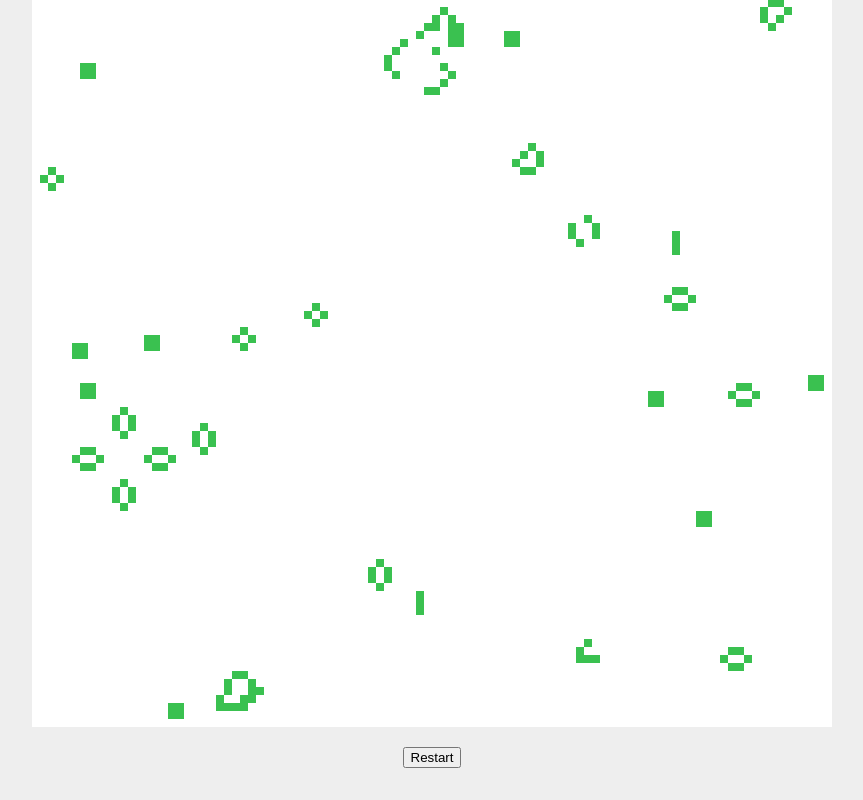
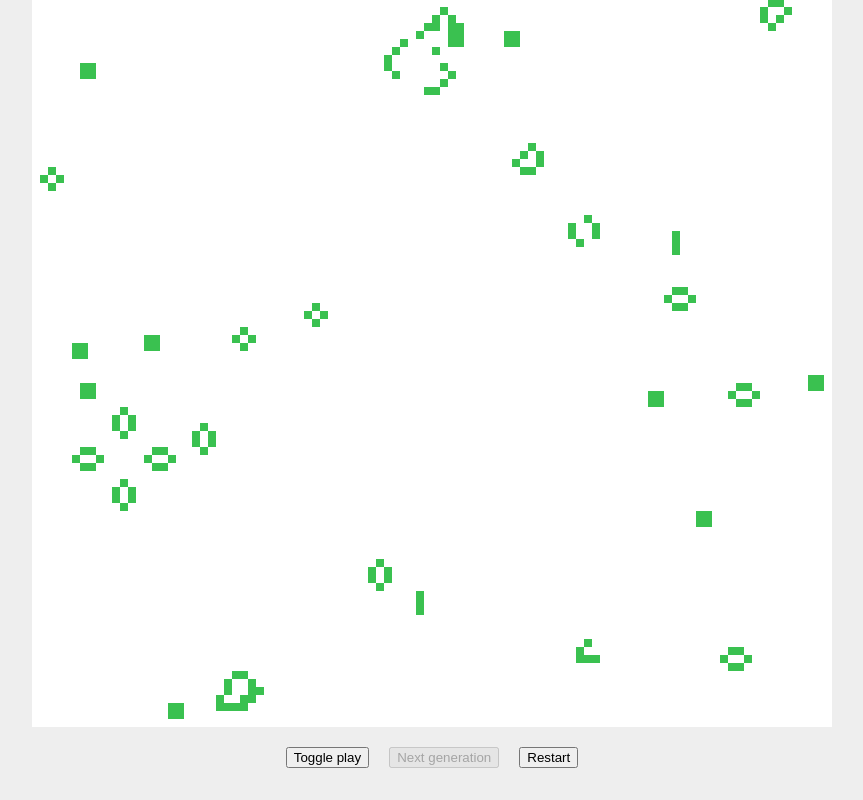
Before and after one commit to OutfitterySolutions/GameOfLife, a plain HTML site: page index.html in a window 1280 px wide. Both pictures are taken after a click on the button "Restart". Shown: the part 158-958 px from the top of the page, without its empty margins (208-1071 px from the left). Drawn offline with Linux system fonts and the light colour scheme.

Commit message:
Add new options: toggle play and next generation.

```diff
--- a/index.html
+++ b/index.html
@@ -16,20 +16,34 @@
 		<h1>Game of life</h1>
 		<canvas id="world"></canvas>
 		<div id="toolbar">
+			<button id="toggle_play">Toggle play</button>
+			<button id="next_generation" disabled>Next generation</button>
 			<button id="restart">Restart</button>
 		</div>
 
 		<script type="text/javascript">
-			var gameOfLife;
+			document.addEventListener('DOMContentLoaded', function() {
+				var togglePlayElement = document.getElementById('toggle_play'),
+					nextGenerationElement = document.getElementById('next_generation'),
+					restartElement = document.getElementById('restart');
 
-			document.addEventListener('DOMContentLoaded', function() {
-				gameOfLife = new GameOfLife();
+				var gameOfLife = new GameOfLife();
 
-				document
-					.getElementById('restart')
-					.addEventListener('click', function() {
-						gameOfLife.restart();
-					});
+				togglePlayElement.addEventListener('click', function() {
+					if (gameOfLife.togglePlay())
+						nextGenerationElement.setAttribute('disabled', 'disabled');
+					else
+						nextGenerationElement.removeAttribute('disabled');
+				});
+
+				nextGenerationElement.addEventListener('click', function() {
+					gameOfLife.nextGeneration();
+				});
+
+				restartElement.addEventListener('click', function() {
+					gameOfLife.restart();
+					nextGenerationElement.setAttribute('disabled', 'disabled');
+				});
 			});
 		</script>
 	</body>
```
